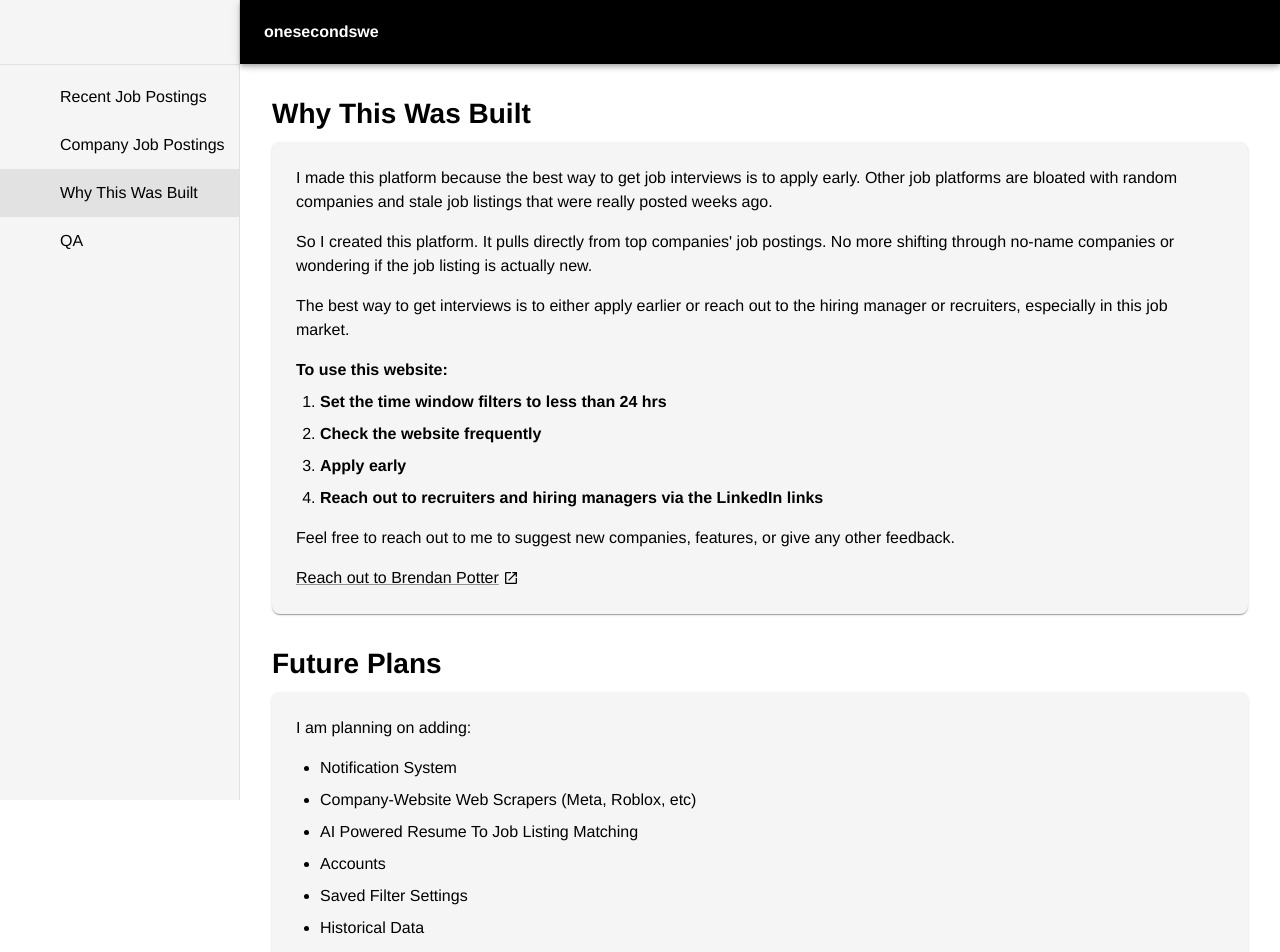
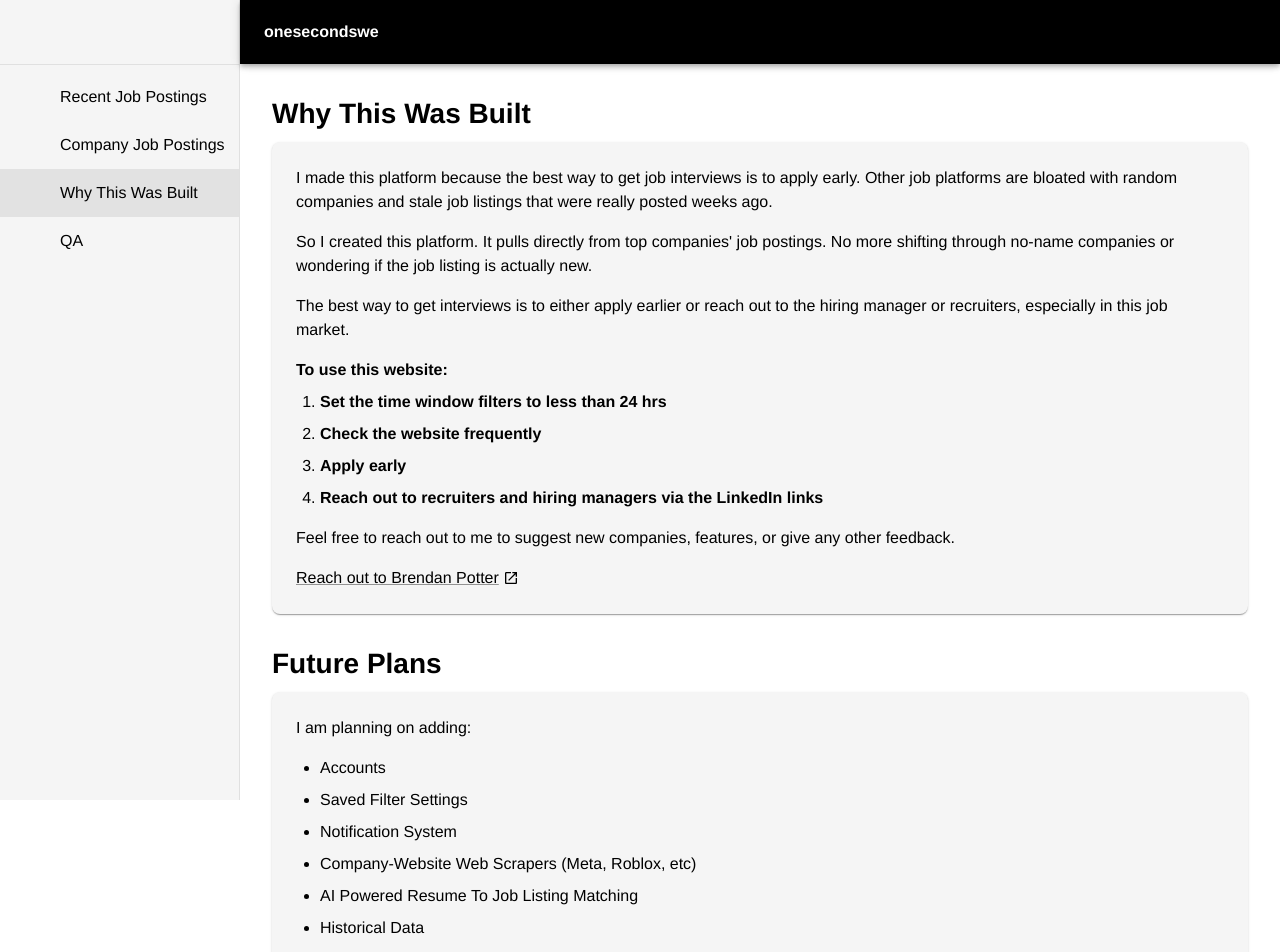
Before and after one commit to brendanpotter00/Job-Visualizer-Notifier, a React (Vite) app in the folder src/frontend/: page /why in a window 1280 px wide. Shown: the top 952 px of the page. Built offline with nearby package versions, Linux system fonts and the light colour scheme; some icons are missing.

Commit message:
Move Accounts and Saved Filter Settings to top of Future Plans list
https://claude.ai/code/session_01FG7uKfdRcJpdFueDmcDtv8

```diff
--- a/src/frontend/src/pages/WhyPage/WhyPage.tsx
+++ b/src/frontend/src/pages/WhyPage/WhyPage.tsx
@@ -101,6 +101,12 @@ export function WhyPage() {
           </Typography>
           <Box component="ul" sx={{ mt: 0, mb: 0, pl: 3 }}>
             <Typography component="li" variant="body1" sx={{ mb: 1 }}>
+              Accounts
+            </Typography>
+            <Typography component="li" variant="body1" sx={{ mb: 1 }}>
+              Saved Filter Settings
+            </Typography>
+            <Typography component="li" variant="body1" sx={{ mb: 1 }}>
               Notification System
             </Typography>
             <Typography component="li" variant="body1" sx={{ mb: 1 }}>
@@ -108,12 +114,6 @@ export function WhyPage() {
             </Typography>
             <Typography component="li" variant="body1" sx={{ mb: 1 }}>
               AI Powered Resume To Job Listing Matching
-            </Typography>
-            <Typography component="li" variant="body1" sx={{ mb: 1 }}>
-              Accounts
-            </Typography>
-            <Typography component="li" variant="body1" sx={{ mb: 1 }}>
-              Saved Filter Settings
             </Typography>
             <Typography component="li" variant="body1" sx={{ mb: 1 }}>
               Historical Data
```
